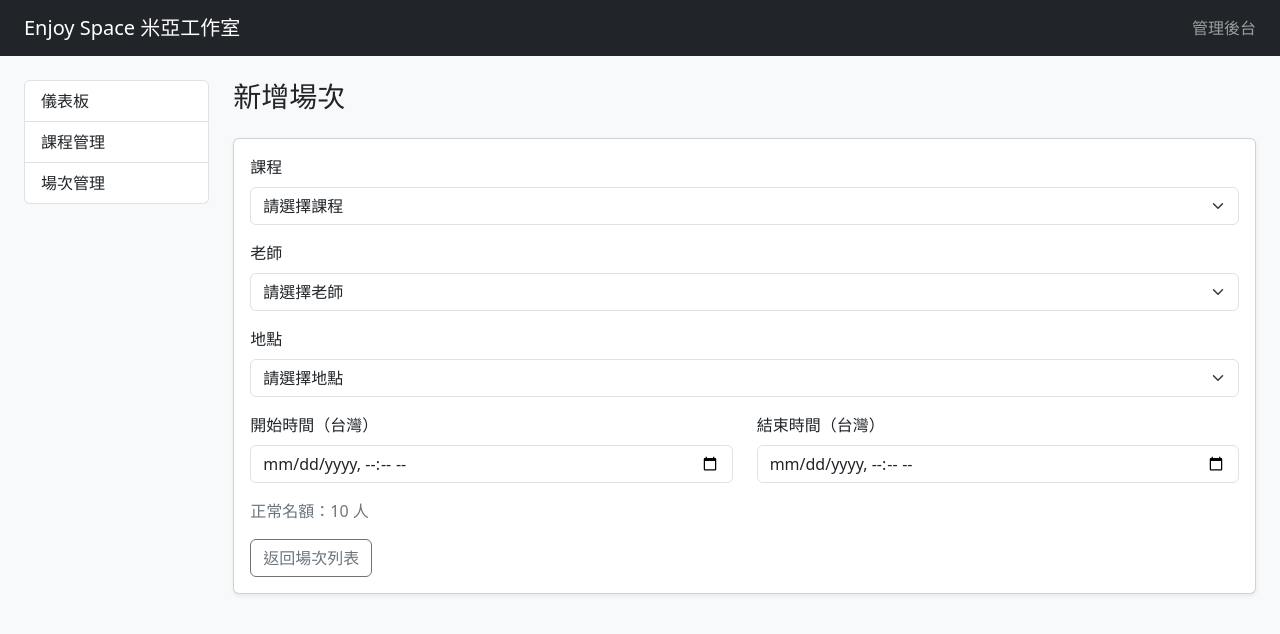
After one commit to ChyuanYanChuen2026/EnjoySpaceYoga, an ASP.NET Core app: template Areas/Admin/Views/ClassSessions/Create.cshtml in a window 1280 px wide. The commit adds this page. Shown: the top 634 px of the page. Run offline with ASP.NET Core 8, Linux system fonts and the light colour scheme; the template is opened without the code that fills it, so the values that code supplies are empty; the project's own start-up code is not run, and a stand-in starts its controllers and pages.

Commit message:
#Dev 1.開發帶入課程場次資料(課程名稱/老師/地點)

```diff
--- /dev/null
+++ b/Areas/Admin/Views/ClassSessions/Create.cshtml
@@ -0,0 +1,59 @@
+@model EnjoySpace.Web.Areas.Admin.ViewModels.ClassSessionCreateViewModel
+
+@{
+    ViewData["Title"] = "新增場次";
+}
+
+<h1 class="h3 mb-4">新增場次</h1>
+
+<div class="card shadow-sm">
+    <div class="card-body">
+        <form asp-area="Admin" asp-controller="ClassSessions" asp-action="Create" method="post">
+
+            <div asp-validation-summary="ModelOnly" class="text-danger mb-3"></div>
+
+            <div class="mb-3">
+                <label asp-for="CourseId" class="form-label"></label>
+                <select asp-for="CourseId" asp-items="Model.CourseOptions" class="form-select">
+                    <option value="0">請選擇課程</option>
+                </select>
+                <span asp-validation-for="CourseId" class="text-danger"></span>
+            </div>
+
+            <div class="mb-3">
+                <label asp-for="TeacherId" class="form-label"></label>
+                <select asp-for="TeacherId" asp-items="Model.TeacherOptions" class="form-select">
+                    <option value="0">請選擇老師</option>
+                </select>
+                <span asp-validation-for="TeacherId" class="text-danger"></span>
+            </div>
+
+            <div class="mb-3">
+                <label asp-for="LocationId" class="form-label"></label>
+                <select asp-for="LocationId" asp-items="Model.LocationOptions" class="form-select">
+                    <option value="0">請選擇地點</option>
+                </select>
+                <span asp-validation-for="LocationId" class="text-danger"></span>
+            </div>
+
+            <div class="row">
+                <div class="col-md-6 mb-3">
+                    <label asp-for="StartsAt" class="form-label"></label>
+                    <input asp-for="StartsAt" type="datetime-local" asp-format="{0:yyyy-MM-ddTHH:mm}" class="form-control" />
+                    <span asp-validation-for="StartsAt" class="text-danger"></span>
+                </div>
+
+                <div class="col-md-6 mb-3">
+                    <label asp-for="EndsAt" class="form-label"></label>
+                    <input asp-for="EndsAt"  type="datetime-local" asp-format="{0:yyyy-MM-ddTHH:mm}" class="form-control" />
+                    <span asp-validation-for="EndsAt"  class="text-danger"></span>
+                </div>
+            </div>
+
+            <p class="text-secondary">正常名額：10 人</p>
+
+            <a asp-area="Admin" asp-controller="ClassSessions" asp-action="Index" class="btn btn-outline-secondary">返回場次列表</a>
+
+        </form>
+    </div>
+</div>
--- a/Areas/Admin/Views/ClassSessions/Index.cshtml
+++ b/Areas/Admin/Views/ClassSessions/Index.cshtml
@@ -10,6 +10,10 @@
     <p class="text-secondary mb-0">
         實際上課場次，時間皆以台灣時間顯示。
     </p>
+</div>
+
+<div class="mb-3">
+    <a asp-area="Admin"  asp-controller="ClassSessions" asp-action="Create" class="btn btn-primary">新增場次</a>
 </div>
 
 <div class="card shadow-sm">
```
Also changed, not shown: Areas/Admin/Controllers/ClassSessionsController.cs (+42 -0 lines), Serviece/ClassSessionService.cs (+28 -0 lines).
